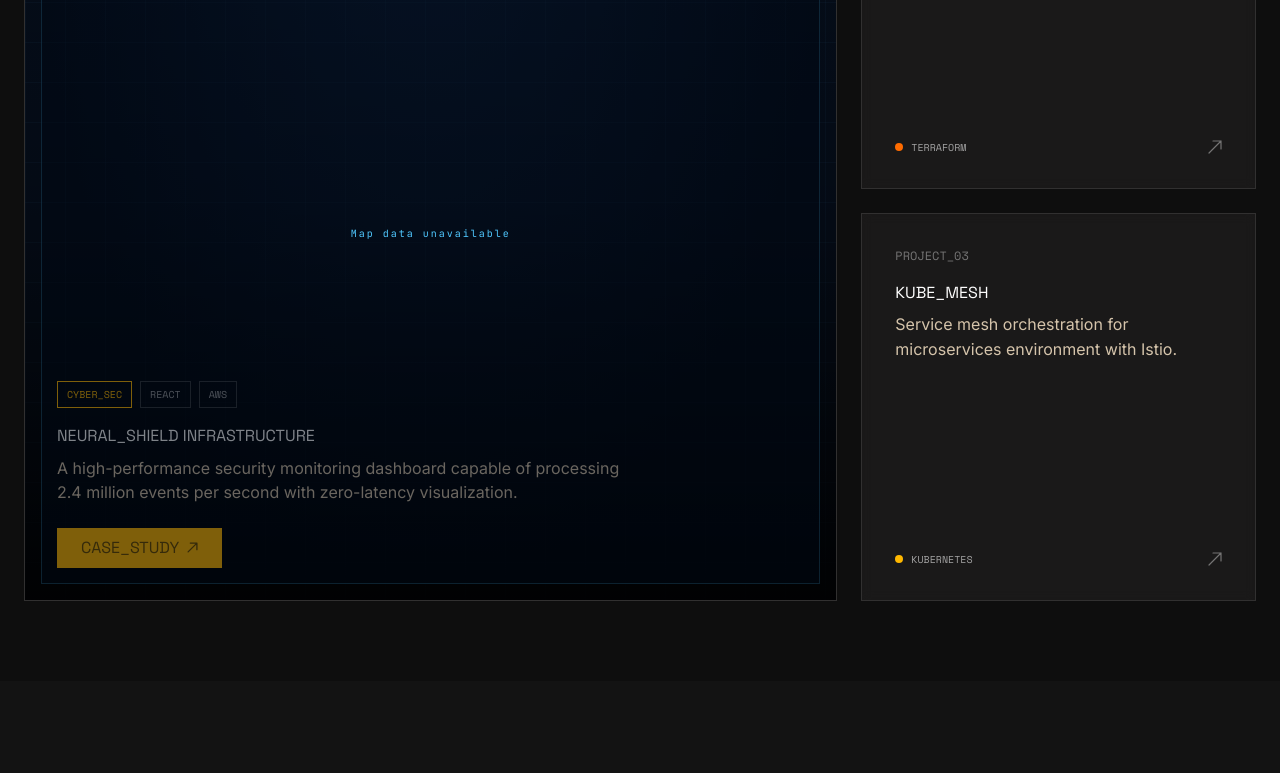
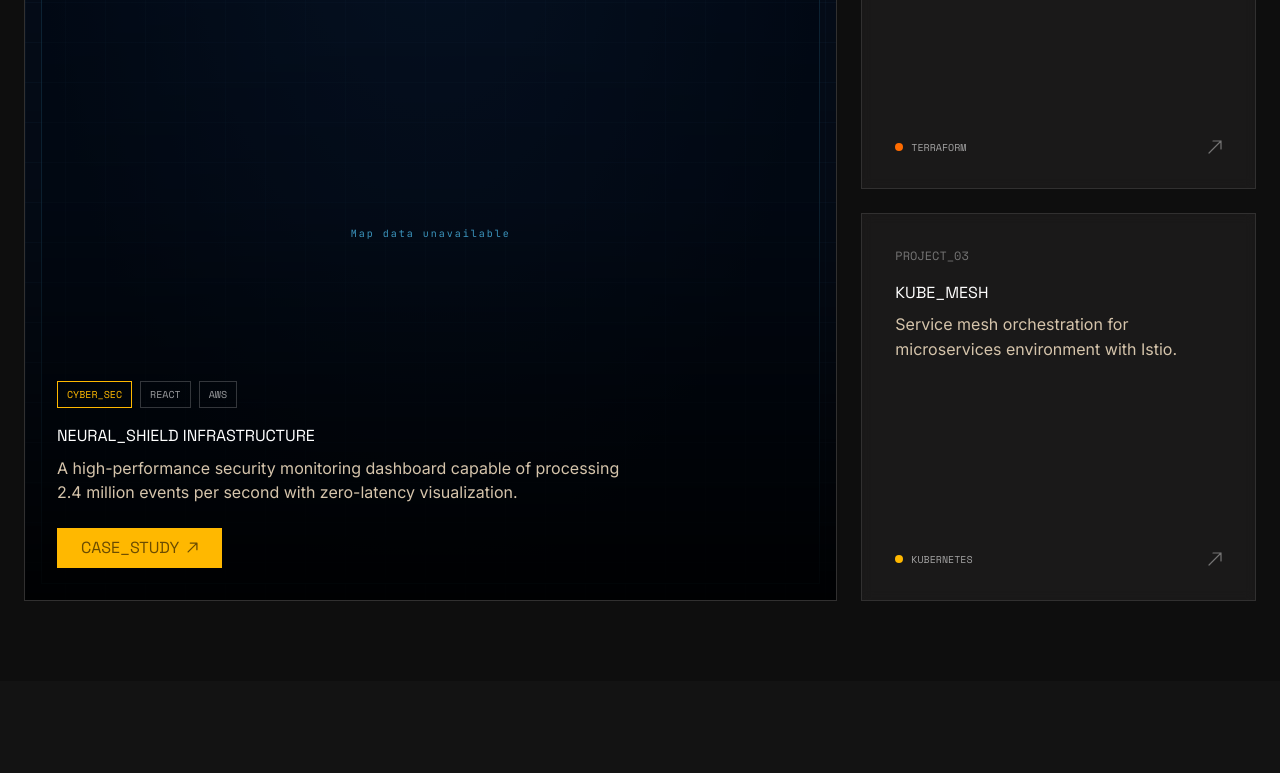
Before and after one commit to aStormspirit/landing, a Next.js app: page / in a window 1280 px wide. Shown: the part 1896-2669 px from the top of the page. Built offline with nearby package versions, Linux system fonts and the light colour scheme; no server answers.

Commit message:
Fix z-index on large card overlay and content to render above ThreatMap
https://claude.ai/code/session_01CqfMKwyBmTv7yexFCXebR8

```diff
--- a/components/Projects.tsx
+++ b/components/Projects.tsx
@@ -90,8 +90,8 @@ export default function Projects() {
         <div className="hidden md:grid grid-cols-3 gap-6" style={{ height: 800 }}>
           <div className="col-span-2 row-span-2 glass relative overflow-hidden flex flex-col justify-end">
             <ThreatMap />
-            <div className="absolute inset-0 bg-gradient-to-t from-black/90 via-black/20 to-transparent pointer-events-none" />
-            <div className="relative p-8 flex flex-col gap-2">
+            <div className="absolute inset-0 bg-gradient-to-t from-black/90 via-black/20 to-transparent pointer-events-none z-[11]" />
+            <div className="relative z-[12] p-8 flex flex-col gap-2">
               <div className="flex gap-2">
                 <Tag label="CYBER_SEC" accent />
                 <Tag label="REACT" />
```
